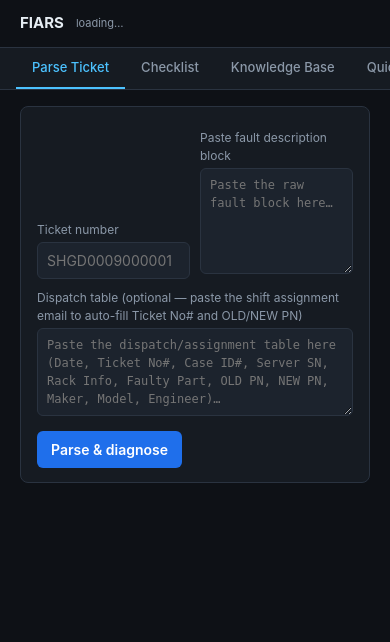
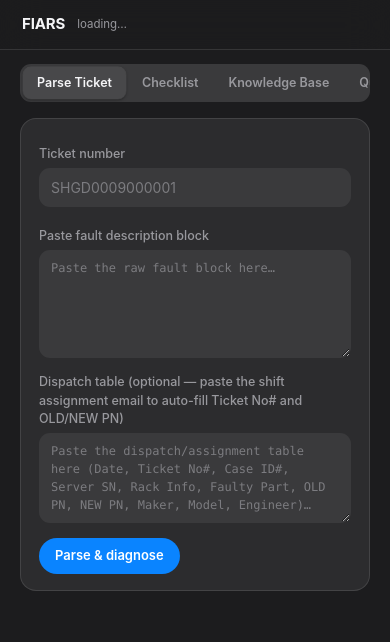
Before and after one commit to skinny-l/FIARS, a Python web app: template templates/index.html in a window 390 px wide. Shown: the top 642 px of the page. Run offline with Jinja, Linux system fonts and the light colour scheme; the template is opened without the code that fills it, so the values that code supplies are empty.

Commit message:
Apple-coded UI redesign
CSS-only + minor markup pass, every existing class name and CSS
variable (--bg,--p,--p2,--ln,--ink,--mt,--ac,--ok,--wn,--er,--br,--kb)
kept identical so no JS/HTML logic changes needed.

- Palette: real macOS dark system surfaces (#1c1c1e/#2c2c2e/#3a3a3c)
  and system colors (systemBlue/Green/Orange/Red/Purple).
- Tabs: segmented-control pill bar replacing the underline tab strip
  — the one signature element, everything else stays quiet.
- Header: sticky, translucent, backdrop-blurred toolbar.
- Cards: continuous-style 16px radius, hairline borders instead of
  hard 1px lines.
- Buttons: capsule/pill shape, press + hover states, focus-visible
  ring.
- Inputs: filled fields, blue focus ring (accessible keyboard focus).
- Toast: frosted HUD-style with a colored accent bar instead of a
  full colored ring.
- Modal overlay: added backdrop blur.
- Added a max-640px breakpoint collapsing .r2/.r3 grids to a single
  column — pre-existing gap, not a regression, fixed while in here.
- prefers-reduced-motion respected.
- Verified via Playwright screenshots: all 6 tabs, full parse-results
  flow (badges/KB matches/similar cases/report), and mobile width.
  All 25 existing tests still pass (pure front-end change, no
  backend touched).

```diff
--- a/templates/index.html
+++ b/templates/index.html
@@ -2,75 +2,143 @@
 <meta charset="utf-8"><meta name="viewport" content="width=device-width,initial-scale=1">
 <title>FIARS</title>
 <style>
-:root{--bg:#0e1116;--p:#161b22;--p2:#1c232d;--ln:#2a3340;--ink:#e6edf3;--mt:#8b98a8;
-  --ac:#4cc2ff;--ok:#3fb950;--wn:#d29922;--er:#f85149;--br:#1f6feb;--kb:#a371f7}
+:root{
+  /* macOS dark system surfaces */
+  --bg:#1c1c1e;--p:#2c2c2e;--p2:#3a3a3c;--p3:#48484a;
+  --ln:rgba(255,255,255,.11);--ln-strong:rgba(255,255,255,.18);
+  --ink:#f5f5f7;--ink-dim:#d1d1d6;--mt:#98989d;
+
+  /* Apple system colors (dark mode values) */
+  --ac:#0a84ff;--ac-2:#409cff;--ok:#30d158;--wn:#ff9f0a;--er:#ff453a;--kb:#bf5af2;--br:#0a84ff;
+
+  --r-lg:16px;--r-md:11px;--r-sm:8px;--r-pill:999px;
+  --shadow-1:0 1px 3px rgba(0,0,0,.4),0 0 0 .5px var(--ln);
+  --shadow-modal:0 24px 70px rgba(0,0,0,.55);
+  --ease:cubic-bezier(.25,.46,.45,.94);
+}
 *{box-sizing:border-box}
-body{margin:0;background:var(--bg);color:var(--ink);font:14px/1.5 -apple-system,system-ui,sans-serif}
-header{padding:12px 20px;border-bottom:1px solid var(--ln);display:flex;align-items:center;gap:12px}
-header h1{font-size:15px;margin:0} header .sub{color:var(--mt);font-size:11px}
-.tabs{display:flex;gap:0;border-bottom:1px solid var(--ln);background:var(--p);padding:0 16px;overflow-x:auto}
-.tab{padding:10px 16px;font-size:13px;cursor:pointer;color:var(--mt);border-bottom:2px solid transparent;font-weight:500;white-space:nowrap}
-.tab:hover{color:var(--ink)} .tab.on{color:var(--ac);border-color:var(--ac)}
-.pane{display:none;max-width:1080px;margin:0 auto;padding:16px 20px} .pane.on{display:block}
-.card{background:var(--p);border:1px solid var(--ln);border-radius:8px;padding:14px 16px;margin-bottom:12px}
-.card h2{font-size:11px;text-transform:uppercase;letter-spacing:.7px;color:var(--mt);margin:0 0 10px}
-label{display:block;font-size:12px;color:var(--mt);margin:8px 0 3px}
-input,textarea,select{width:100%;background:var(--p2);border:1px solid var(--ln);color:var(--ink);border-radius:6px;padding:7px 9px;font:inherit}
-textarea{resize:vertical;font-family:ui-monospace,monospace;font-size:12px}
+::selection{background:rgba(10,132,255,.35)}
+::-webkit-scrollbar{width:10px;height:10px}
+::-webkit-scrollbar-track{background:transparent}
+::-webkit-scrollbar-thumb{background:var(--p3);border-radius:99px;border:2px solid var(--bg)}
+::-webkit-scrollbar-thumb:hover{background:#5a5a5c}
+
+body{margin:0;background:var(--bg);color:var(--ink);
+  font:14px/1.5 -apple-system,BlinkMacSystemFont,"SF Pro Text",system-ui,sans-serif;
+  -webkit-font-smoothing:antialiased}
+
+header{padding:13px 22px;border-bottom:1px solid var(--ln);display:flex;align-items:center;gap:12px;
+  position:sticky;top:0;z-index:40;background:rgba(28,28,30,.75);backdrop-filter:blur(20px) saturate(180%);
+  -webkit-backdrop-filter:blur(20px) saturate(180%)}
+header h1{font-size:15px;margin:0;font-weight:650;letter-spacing:-.01em}
+header .sub{color:var(--mt);font-size:11.5px}
+
+/* Segmented control tab bar */
+.tabs{display:flex;gap:2px;background:var(--p2);padding:3px;border-radius:var(--r-md);
+  margin:14px 20px 0;overflow-x:auto;max-width:1040px;box-sizing:border-box}
+@media(min-width:1080px){.tabs{margin-left:auto;margin-right:auto}}
+.tab{padding:7px 14px;font-size:12.5px;cursor:pointer;color:var(--mt);border-radius:calc(var(--r-md) - 3px);
+  font-weight:590;white-space:nowrap;transition:background .18s var(--ease),color .18s var(--ease);text-align:center;flex:1}
+.tab:hover{color:var(--ink-dim)}
+.tab.on{color:var(--ink);background:var(--p3);box-shadow:var(--shadow-1)}
+
+.pane{display:none;max-width:1040px;margin:0 auto;padding:16px 20px 40px} .pane.on{display:block}
+
+.card{background:var(--p);border:1px solid var(--ln);border-radius:var(--r-lg);padding:16px 18px;margin-bottom:12px}
+.card h2{font-size:11px;text-transform:uppercase;letter-spacing:.65px;color:var(--mt);margin:0 0 12px;font-weight:650}
+
+label{display:block;font-size:12.5px;color:var(--mt);margin:10px 0 4px;font-weight:500}
+input,textarea,select{width:100%;background:var(--p2);border:1px solid transparent;color:var(--ink);
+  border-radius:var(--r-md);padding:8px 11px;font:inherit;transition:border-color .15s var(--ease),box-shadow .15s var(--ease)}
+input:focus,textarea:focus,select:focus{outline:none;border-color:var(--ac);box-shadow:0 0 0 3.5px rgba(10,132,255,.28)}
+input::placeholder,textarea::placeholder{color:var(--mt);opacity:.7}
+textarea{resize:vertical;font-family:ui-monospace,"SF Mono",Menlo,monospace;font-size:12px}
+input[type=checkbox]{width:auto;accent-color:var(--ac)}
+
 .r2{display:grid;grid-template-columns:1fr 1fr;gap:10px}
 .r3{display:grid;grid-template-columns:1fr 1fr 1fr;gap:10px}
-button{background:var(--br);color:#fff;border:0;border-radius:6px;padding:8px 14px;font:inherit;font-weight:600;cursor:pointer}
-button.gh{background:transparent;border:1px solid var(--ln);color:var(--ink)}
-button.sm{padding:4px 10px;font-size:12px}
-button.dn{background:#b62324} button:disabled{opacity:.4}
+@media(max-width:640px){.r2,.r3{grid-template-columns:1fr}}
+
+button{background:var(--br);color:#fff;border:0;border-radius:var(--r-pill);padding:8px 16px;
+  font:inherit;font-weight:600;font-size:13px;cursor:pointer;transition:filter .15s var(--ease),transform .1s var(--ease)}
+button:hover{filter:brightness(1.12)}
+button:active{transform:scale(.96)}
+button:focus-visible{outline:2px solid var(--ac-2);outline-offset:2px}
+button.gh{background:var(--p2);border:1px solid var(--ln);color:var(--ink)}
+button.gh:hover{background:var(--p3);filter:none}
+button.sm{padding:5px 12px;font-size:12px}
+button.dn{background:var(--er)} button:disabled{opacity:.4;cursor:default}
+@media(prefers-reduced-motion:reduce){*{transition:none!important;animation-duration:.01ms!important}}
+
 .hidden{display:none}
-.toast{position:fixed;bottom:16px;left:50%;transform:translateX(-50%);background:#15351f;color:#fff;
-  padding:9px 16px;border-radius:7px;border:1px solid var(--ok);font-size:13px;z-index:99}
-.toast.err{background:#3a1a1a;border-color:var(--er)}
+
+.toast{position:fixed;bottom:22px;left:50%;transform:translateX(-50%);background:rgba(44,44,46,.85);
+  backdrop-filter:blur(20px) saturate(180%);-webkit-backdrop-filter:blur(20px) saturate(180%);
+  color:var(--ink);padding:10px 18px;border-radius:var(--r-md);border:1px solid var(--ln);
+  border-left:3px solid var(--ok);font-size:13px;font-weight:500;z-index:99;box-shadow:var(--shadow-modal)}
+.toast.err{border-left-color:var(--er)}
+
 table{width:100%;border-collapse:collapse;font-size:12.5px}
-th,td{text-align:left;padding:5px 7px;border-bottom:1px solid #20272f}
-th{color:var(--mt);font-size:11px;text-transform:uppercase;cursor:pointer;user-select:none}
+th,td{text-align:left;padding:8px 9px;border-bottom:1px solid var(--ln)}
+th{color:var(--mt);font-size:10.5px;text-transform:uppercase;letter-spacing:.4px;cursor:pointer;user-select:none;font-weight:650}
 th:hover{color:var(--ink)}
-.badge{display:inline-block;padding:1px 8px;border-radius:12px;font-size:11px;font-weight:600}
-.b-ok{background:#15351f;color:var(--ok)} .b-wn{background:#3a2d12;color:var(--wn)}
-.b-kb{background:#1a1530;color:var(--kb)} .b-mt{background:#2a3340;color:var(--mt)}
-.kb-box{background:#1a1530;border:1px solid #3d2e6b;border-radius:7px;padding:10px 12px;margin-bottom:8px;font-size:13px}
-.kb-pat{color:var(--kb);font-family:monospace;font-weight:600}
-.kv{display:grid;grid-template-columns:120px 1fr;gap:3px 10px;font-size:13px}
+
+.badge{display:inline-block;padding:2px 10px;border-radius:var(--r-pill);font-size:11px;font-weight:650}
+.b-ok{background:rgba(48,209,88,.16);color:var(--ok)} .b-wn{background:rgba(255,159,10,.16);color:var(--wn)}
+.b-kb{background:rgba(191,90,242,.16);color:var(--kb)} .b-mt{background:var(--p2);color:var(--mt)}
+
+.kb-box{background:rgba(191,90,242,.09);border:1px solid rgba(191,90,242,.25);border-radius:var(--r-md);
+  padding:11px 13px;margin-bottom:8px;font-size:13px}
+.kb-pat{color:var(--kb);font-family:ui-monospace,monospace;font-weight:650}
+
+.kv{display:grid;grid-template-columns:120px 1fr;gap:5px 10px;font-size:13px}
 .kv .k{color:var(--mt)}
-.pager{display:flex;gap:6px;align-items:center;justify-content:center;margin-top:10px;font-size:13px}
-.pager button{padding:4px 10px}
-.pre{white-space:pre-wrap;font-family:monospace;font-size:12px;background:var(--p2);border:1px solid var(--ln);border-radius:6px;padding:10px}
+
+.pager{display:flex;gap:6px;align-items:center;justify-content:center;margin-top:12px;font-size:13px}
+.pager button{padding:5px 12px}
+
+.pre{white-space:pre-wrap;font-family:ui-monospace,"SF Mono",Menlo,monospace;font-size:12px;
+  background:var(--p2);border:1px solid var(--ln);border-radius:var(--r-md);padding:12px}
+
 .stat{display:flex;gap:16px;font-size:13px;color:var(--mt);margin-bottom:8px;flex-wrap:wrap}
-.stat b{color:var(--ink)}
-.sr{padding:10px 12px;border-bottom:1px solid var(--ln)}
+.stat b{color:var(--ink);font-weight:650}
+
+.sr{padding:11px 13px;border-bottom:1px solid var(--ln);border-radius:var(--r-sm);transition:background .15s var(--ease)}
 .sr:hover{background:var(--p2)} .sr .cat{font-size:11px;color:var(--mt)}
-.sr .sol{color:var(--ok);font-size:12.5px;margin-top:2px}
-.si{position:relative} .si input{padding-left:28px}
-.si::before{content:"⌕";position:absolute;left:9px;top:50%;transform:translateY(-50%);color:var(--mt);font-size:15px}
-.sp{display:inline-block;width:12px;height:12px;border:2px solid rgba(255,255,255,.3);border-top-color:#fff;border-radius:50%;animation:sp .5s linear infinite;vertical-align:middle;margin-right:4px}
+.sr .sol{color:var(--ok);font-size:12.5px;margin-top:3px}
+
+.si{position:relative} .si input{padding-left:30px}
+.si::before{content:"⌕";position:absolute;left:10px;top:50%;transform:translateY(-50%);color:var(--mt);font-size:15px}
+
+.sp{display:inline-block;width:12px;height:12px;border:2px solid rgba(255,255,255,.3);border-top-color:#fff;
+  border-radius:50%;animation:sp .6s linear infinite;vertical-align:middle;margin-right:5px}
 @keyframes sp{to{transform:rotate(360deg)}}
-.dz{border:2px dashed var(--ln);border-radius:8px;padding:24px;text-align:center;color:var(--mt);cursor:pointer}
-.dz.over{border-color:var(--ac);color:var(--ink)}
-.actions{display:flex;gap:4px;margin-top:6px}
+
+.dz{border:2px dashed var(--ln-strong);border-radius:var(--r-lg);padding:26px;text-align:center;
+  color:var(--mt);cursor:pointer;transition:border-color .15s var(--ease),color .15s var(--ease)}
+.dz:hover{border-color:var(--mt)}
+.dz.over{border-color:var(--ac);color:var(--ink);background:rgba(10,132,255,.06)}
+
+.actions{display:flex;gap:5px;margin-top:6px}
+
 /* Checklist */
 .cl{width:100%;border-collapse:collapse;font-size:11.5px}
-.cl th,.cl td{border:1px solid #444;padding:5px 7px;vertical-align:top}
-.cl th{background:#1a2030;font-size:10.5px;text-transform:uppercase;color:var(--mt)}
-.cl .sec{background:#141a24;font-weight:600;color:var(--ac);font-size:11.5px}
-.cl .num{text-align:center;font-weight:700;font-size:13px;color:var(--ac);width:30px}
+.cl th,.cl td{border:1px solid var(--ln);padding:6px 8px;vertical-align:top}
+.cl th{background:var(--p2);font-size:10.5px;text-transform:uppercase;letter-spacing:.3px;color:var(--mt);font-weight:650}
+.cl .sec{background:var(--p2);font-weight:650;color:var(--ac-2);font-size:11.5px}
+.cl .num{text-align:center;font-weight:700;font-size:13px;color:var(--ac-2);width:30px}
 .cl .stage{width:80px;font-weight:600;color:var(--mt);font-size:11px;writing-mode:vertical-lr;text-align:center;letter-spacing:1px}
 .cl .items{width:90px;font-size:11px;color:var(--mt)}
 .cl .std{font-size:11.5px}
 .cl .ack{width:60px;text-align:center}
-.cl .ack select{background:var(--p2);border:1px solid var(--ln);color:var(--ink);border-radius:4px;padding:2px;font-size:11px;width:100%}
+.cl .ack select{background:var(--p2);border:1px solid var(--ln);color:var(--ink);border-radius:var(--r-sm);padding:3px;font-size:11px;width:100%}
 .cl .rem{width:110px}
-.cl .rem input{font-size:11px;padding:3px 5px}
-.cl-header{background:var(--p);padding:12px 14px;border:1px solid var(--ln);border-radius:8px 8px 0 0;margin-bottom:0}
+.cl .rem input{font-size:11px;padding:4px 6px}
+.cl-header{background:var(--p);padding:14px 16px;border:1px solid var(--ln);border-radius:var(--r-lg) var(--r-lg) 0 0;margin-bottom:0}
 .cl-header .r2{align-items:center}
-.cl-notes{font-size:10.5px;color:var(--mt);margin-top:8px;padding:8px;border:1px solid var(--ln);border-radius:0 0 8px 8px}
-.cl-notes li{margin-bottom:2px}
-.cl-sig{margin-top:12px;display:grid;grid-template-columns:1fr 1fr;gap:20px;font-size:12px}
+.cl-notes{font-size:10.5px;color:var(--mt);margin-top:8px;padding:10px 12px;border:1px solid var(--ln);border-radius:0 0 var(--r-lg) var(--r-lg)}
+.cl-notes li{margin-bottom:3px}
+.cl-sig{margin-top:14px;display:grid;grid-template-columns:1fr 1fr;gap:20px;font-size:12px}
 @media print{
   body{background:#fff!important;color:#000!important}
   header,.tabs,.pane:not(.print-target){display:none!important}
@@ -404,8 +472,8 @@ th:hover{color:var(--ink)}
 </div>
 
 <!-- ═══ EDIT MODAL ═══ -->
-<div id="editModal" style="display:none;position:fixed;inset:0;background:rgba(0,0,0,.6);z-index:50;align-items:center;justify-content:center">
-  <div class="card" style="width:600px;max-height:90vh;overflow-y:auto">
+<div id="editModal" style="display:none;position:fixed;inset:0;background:rgba(0,0,0,.45);backdrop-filter:blur(6px);-webkit-backdrop-filter:blur(6px);z-index:50;align-items:center;justify-content:center">
+  <div class="card" style="width:600px;max-height:90vh;overflow-y:auto;box-shadow:var(--shadow-modal)">
     <h2>Edit knowledge entry <button class="gh sm" style="float:right" onclick="$('editModal').style.display='none'">✕</button></h2>
     <input id="eId" type="hidden">
     <div class="r2">
```
